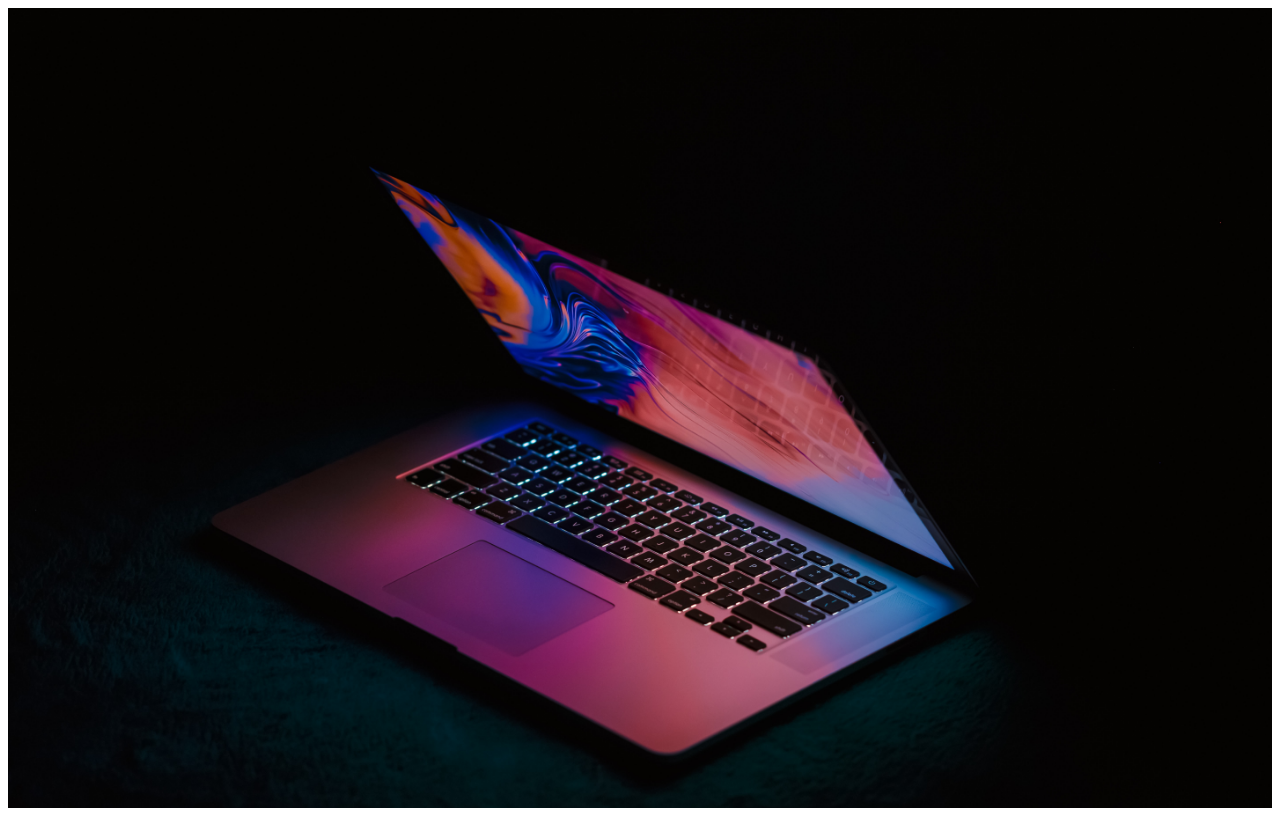
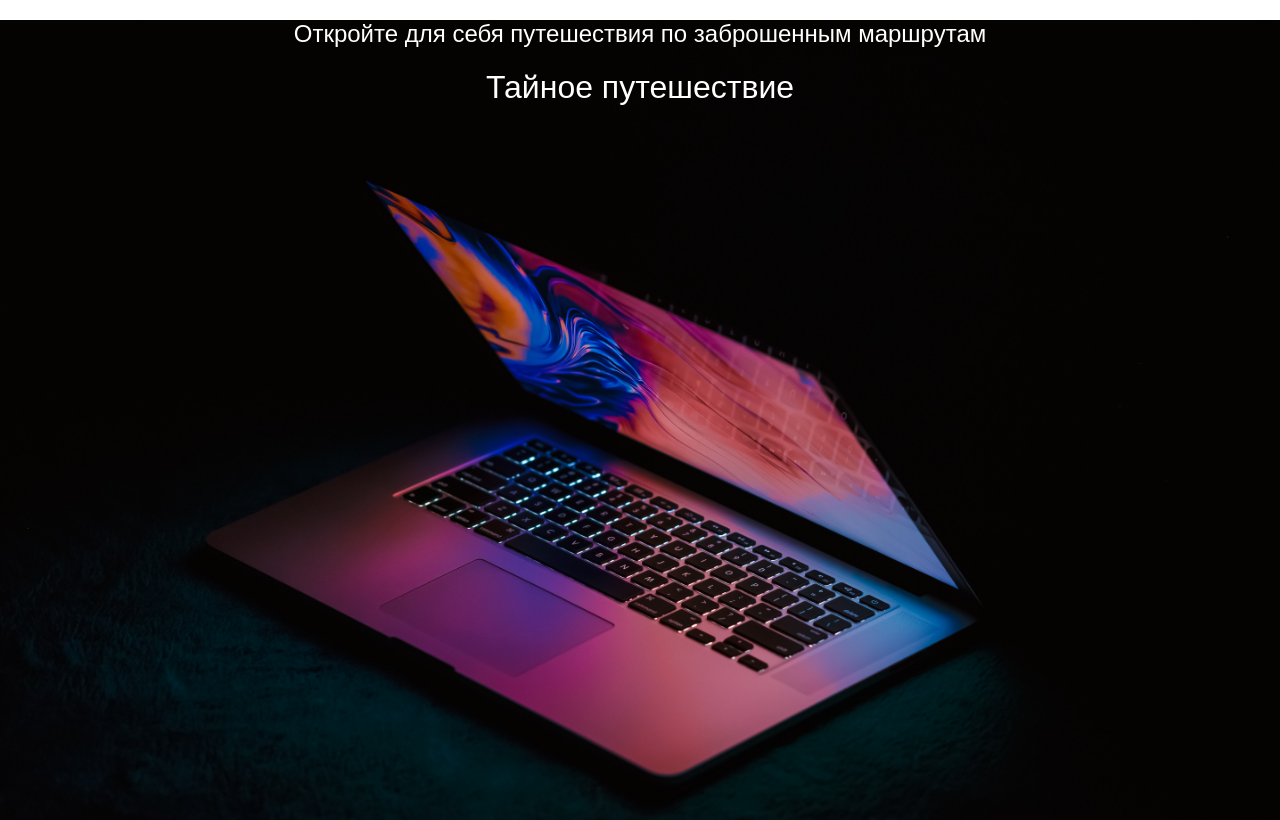
Before and after one commit to StDark13/site-guide, a plain HTML site: page index.html in a window 1280 px wide. Drawn offline with Linux system fonts and the light colour scheme.

Commit message:
new title and description

```diff
--- a/index.html
+++ b/index.html
@@ -8,7 +8,12 @@
 </head>
 <body>
     <div class="wrapper">
-
+        <h2 class="description">
+            Откройте для себя путешествия по заброшенным маршрутам
+        </h2>
+        <h1 class="title">
+            Тайное путешествие
+        </h1>
     </div>
 </body>
 </html>
--- a/style.css
+++ b/style.css
@@ -1,4 +1,4 @@
-.body{
+body{
     margin: 0;
 }
 
@@ -7,3 +7,10 @@
     background: url(./mac.jpg);
     background-size: cover;
 }
+
+.description, .title {
+    font-family: sans-serif, arial;
+    font-weight: 400;
+    color: white;
+    text-align: center
+}
```
